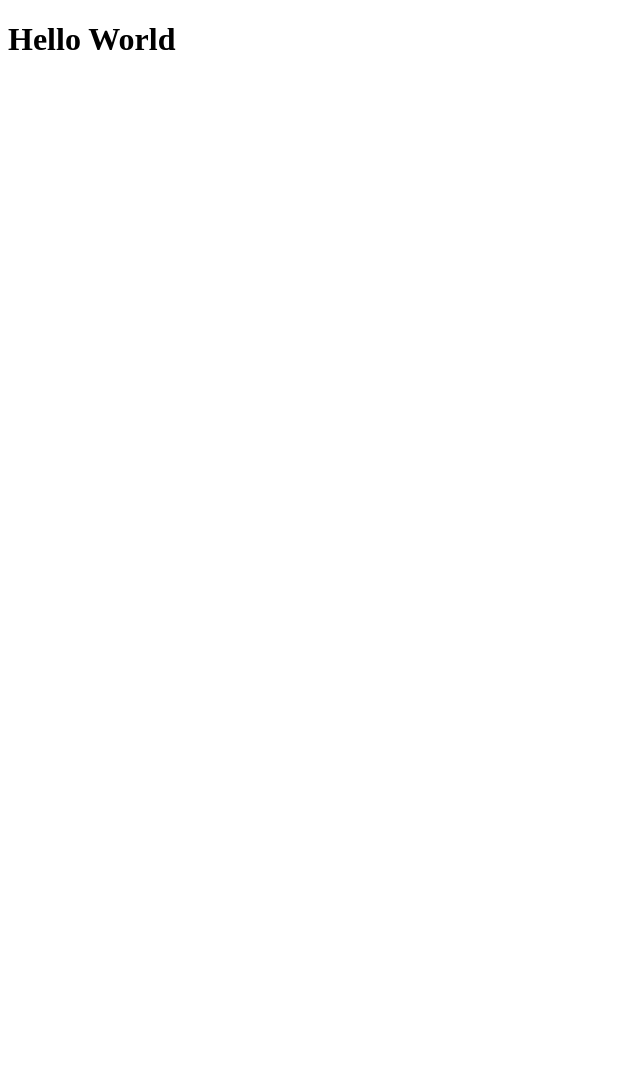
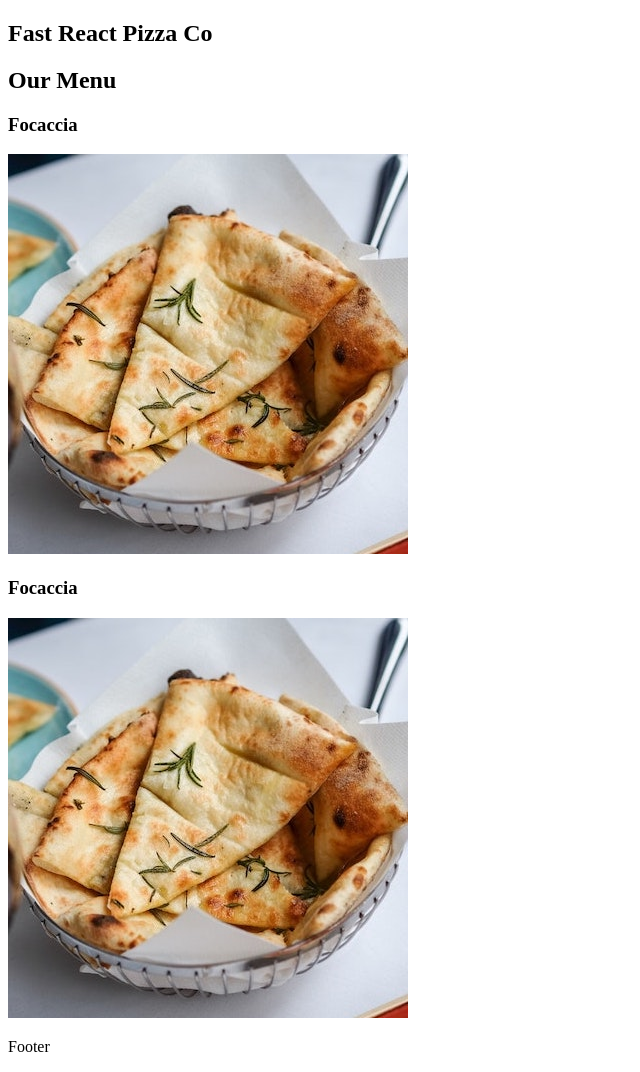
Before and after one commit to yukijina/pizza-menu-app, a React (Create React App) app: page / in a window 1280 px wide. Shown: the whole page, without its empty margins (0-640 px from the left). Before the commit the page ends 800 px from the top, so only its background shows below. Built offline with nearby package versions, Linux system fonts and the light colour scheme.

Commit message:
created basic components

```diff
--- /dev/null
+++ b/src/components/App.js
@@ -0,0 +1,14 @@
+import React from 'react';
+import Header from './Header';
+import Menu from './Menu';
+import Footer from './Footer';
+
+export default function App() {
+  return (
+    <div>
+      <Header />
+      <Menu />
+      <Footer />
+    </div>
+  );
+}
--- /dev/null
+++ b/src/components/Footer.js
@@ -0,0 +1,9 @@
+import React from 'react';
+
+export default function Footer() {
+  return (
+    <footer>
+      <p>Footer</p>
+    </footer>
+  );
+}
--- /dev/null
+++ b/src/components/Header.js
@@ -0,0 +1,9 @@
+import React from 'react';
+
+export default function Header() {
+  return (
+    <header>
+      <h2>Fast React Pizza Co</h2>
+    </header>
+  );
+}
--- /dev/null
+++ b/src/components/Menu.js
@@ -0,0 +1,12 @@
+import React from 'react';
+import Pizza from './Pizza';
+
+export default function Menu() {
+  return (
+    <main>
+      <h2>Our Menu</h2>
+      <Pizza />
+      <Pizza />
+    </main>
+  );
+}
--- /dev/null
+++ b/src/components/Pizza.js
@@ -0,0 +1,10 @@
+import React from 'react';
+
+export default function Pizza() {
+  return (
+    <div>
+      <h3>Focaccia</h3>
+      <img src='pizzas/focaccia.jpg' alt='Focaccia' />
+    </div>
+  );
+}
--- a/src/index.js
+++ b/src/index.js
@@ -1,9 +1,6 @@
 import React from 'react';
 import ReactDOM from 'react-dom/client';
-
-function App() {
-  return <h1>Hello World</h1>;
-}
+import App from '../src/components/App';
 
 const root = ReactDOM.createRoot(document.getElementById('root'));
 root.render(
```
